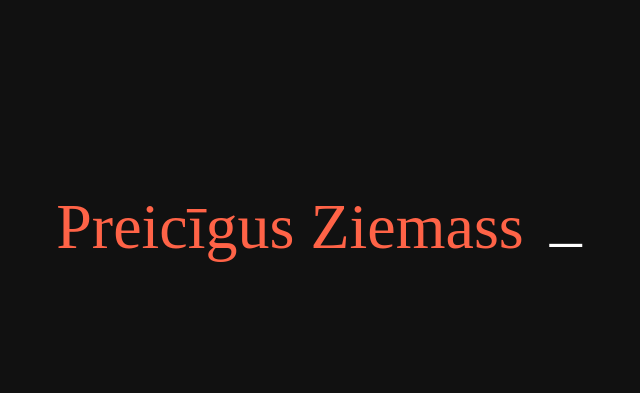
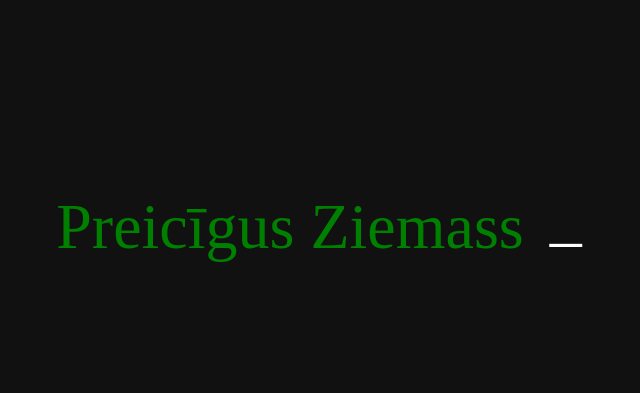
Before and after one commit to dartagobina/Ziemassv-tki, a plain HTML site: page index.html in a window 1280 px wide. Shown: the part 110-503 px from the top of the page, without its empty margins (326-966 px from the left). Drawn offline with Linux system fonts and the light colour scheme; a web font is replaced by a local one.

Commit message:
Update index.html

```diff
--- a/index.html
+++ b/index.html
@@ -52,7 +52,7 @@
   </div>
 
   <script>
-    consoleText(['Preicīgus Ziemassvētkus!', 'Console Text', 'Lai lieliski pavadīts laiks ar tuvajiem!'], 'text', ['tomato', 'rebeccapurple', 'lightblue']);
+    consoleText(['Preicīgus Ziemassvētkus!', 'Console Text', 'Lai lieliski pavadīts laiks ar tuvajiem!'], 'text', ['green', 'red', 'lightblue']);
 
     function consoleText(words, id, colors) {
       if (colors === undefined) colors = ['#fff'];
```
